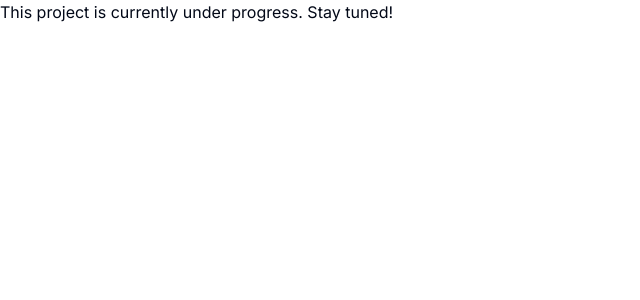
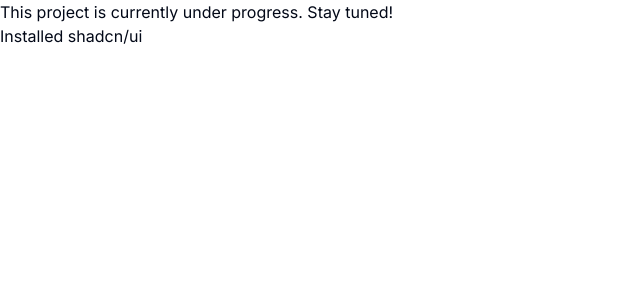
Before and after one commit to shashankpie/YT-Summarize, a Next.js app: page / in a window 1280 px wide. Shown: the top 300 px of the page, without its empty margins (0-640 px from the left). Built offline with nearby package versions, Linux system fonts and the light colour scheme.

Commit message:
Update page.js

```diff
--- a/app/page.js
+++ b/app/page.js
@@ -5,6 +5,7 @@ export default function Home() {
     <main>
       <div>
         <p>This project is currently under progress. Stay tuned!</p>
+        <p>Installed shadcn/ui</p>
       </div>
     </main>
   );
```
